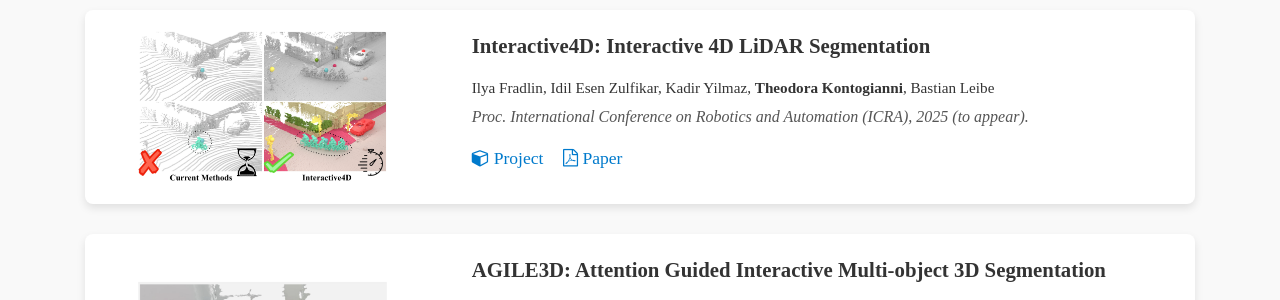
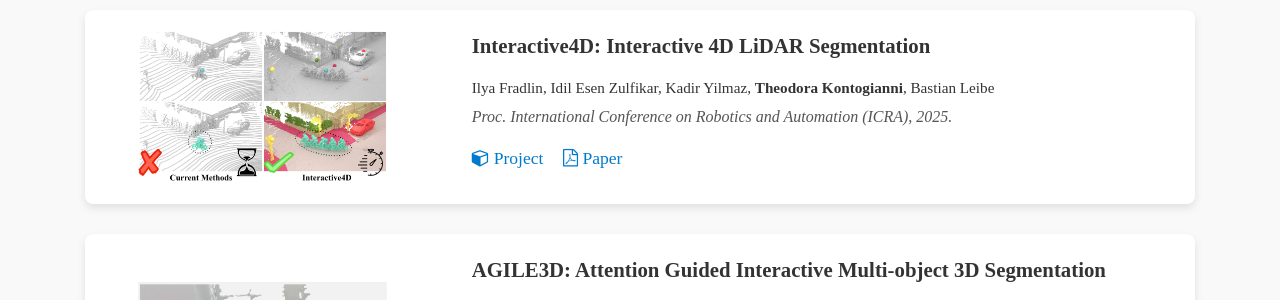
Before and after one commit to theodorakontogianni/theodorakontogianni.github.io, a Jekyll site: the page index.html, which Jekyll copies as it is, in a window 1280 px wide and 900 px high, scrolled down 452 px. Shown: the part 152-452 px from the top of the window. Built offline with Jekyll 4.4.1, drawn with Linux system fonts in a browser that asks for light colours; a style sheet for code colours, icons or effects is not loaded.

Commit message:
Update index.html
ICRA 2025 Update

```diff
--- a/index.html
+++ b/index.html
@@ -153,7 +153,7 @@
               <p class="p-authors">
                 Ilya Fradlin, Idil Esen Zulfikar, Kadir Yilmaz, <b>Theodora Kontogianni</b>, Bastian Leibe
               </p>
-              <p class="p-conference">Proc. International Conference on Robotics and Automation (ICRA), 2025 (to appear).</p>
+              <p class="p-conference">Proc. International Conference on Robotics and Automation (ICRA), 2025.</p>
               <div class="icon-links">
                   <a href="https://ilya-fradlin.github.io/Interactive4D/" target="_blank">
                       <i class="fa fa-cube"></i> Project
```
